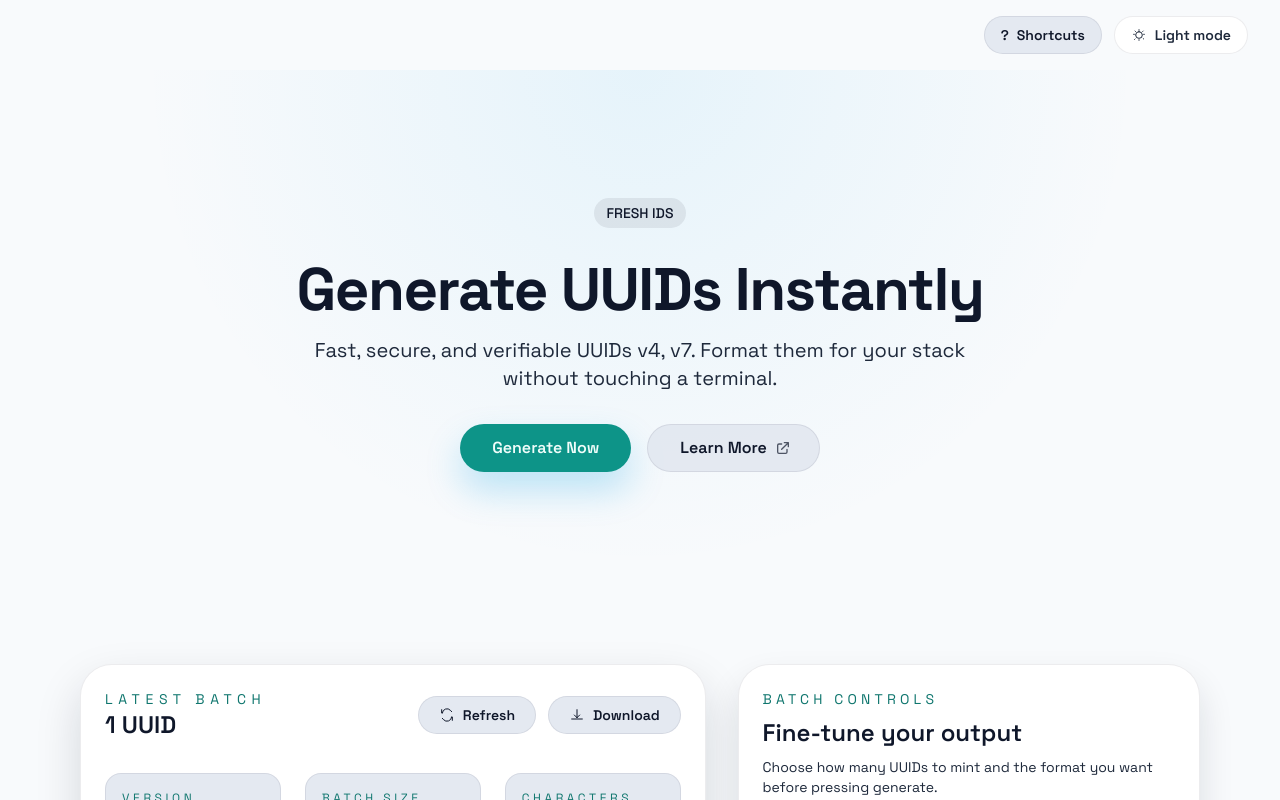
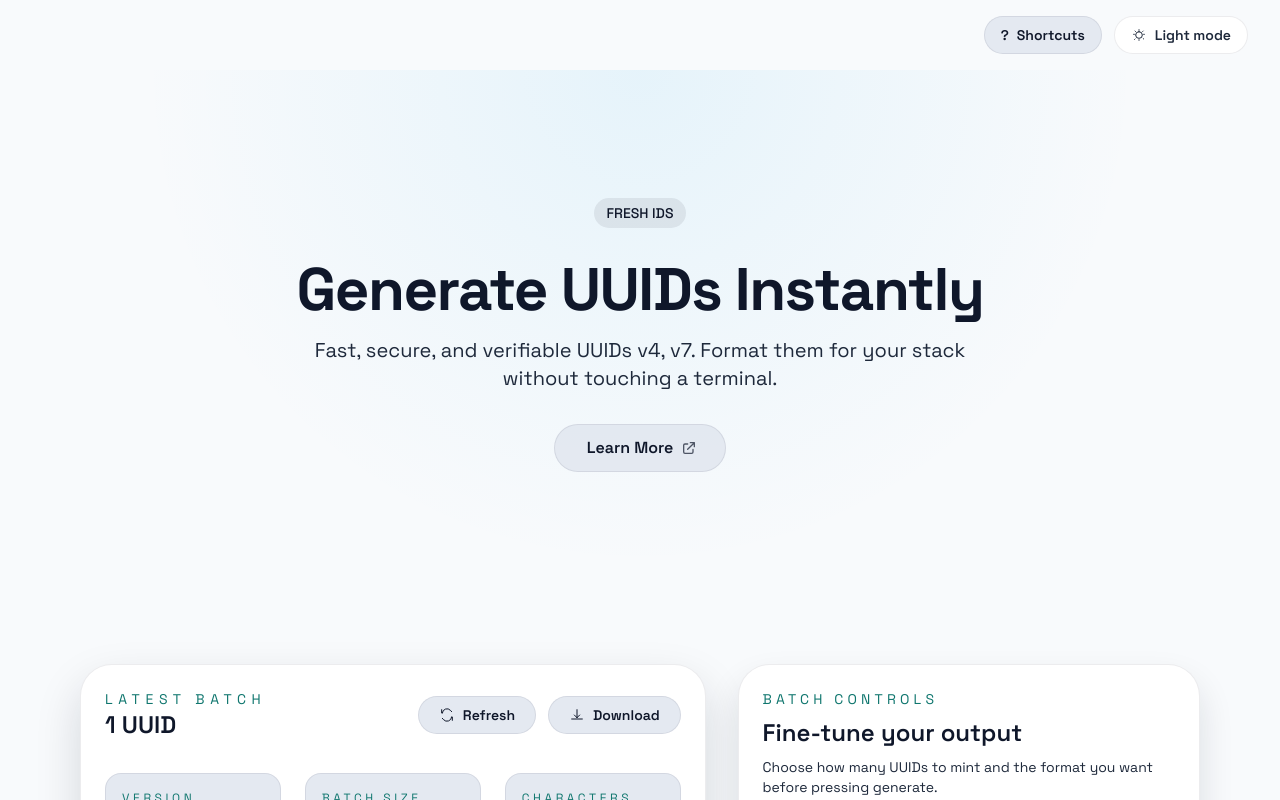
Before and after one commit to pyaethu-aung/uuid-generator, a React (Vite) app: page / in a window 1280 px wide. Shown: the top 800 px of the page. Built offline with nearby package versions, Linux system fonts and the light colour scheme; a web font is replaced by a local one.

Commit message:
refactor(enhanced-hero): remove primary CTA
- Removed "Generate Now" button from Hero per user feedback.
- Updated unit tests to reflect removed button.
- Updated spec and plan to remove FR-003 and renumber requirements.
- Verified test suite passes with updated expectations.

```diff
--- a/specs/005-enhanced-hero-design/plan.md
+++ b/specs/005-enhanced-hero-design/plan.md
@@ -5,7 +5,7 @@
 
 ## Summary
 
-Enhance the Hero section to improve first impressions and trust. The new design will feature a full-bleed background using CSS/SVG patterns, a "Fresh IDs" badge, impactful typography, and clear calls to action (Primary: Generate, Secondary: External Docs). The implementation will support seamless light/dark theme switching and align with the "UUID Generator Landing Page" design aesthetic.
+Enhance the Hero section to improve first impressions and trust. The new design will feature a full-bleed background using CSS/SVG patterns, a "Fresh IDs" badge, impactful typography, and clear calls to action (Secondary: External Docs). The implementation will support seamless light/dark theme switching and align with the "UUID Generator Landing Page" design aesthetic.
 
 ## Technical Context
 
@@ -34,7 +34,7 @@ Enhance the Hero section to improve first impressions and trust. The new design
 
 **Status**: [Resolved]
 
-- **Layout Strategy**: The current `App.jsx` constrains all content within a `max-w-6xl` container. To achieve "Full-Bleed Background" (FR-008), we must restructure `App.jsx` to allow the Hero component to span the full viewport width while its internal content ensures alignment.
+- **Layout Strategy**: The current `App.jsx` constrains all content within a `max-w-6xl` container. To achieve "Full-Bleed Background" (FR-007), we must restructure `App.jsx` to allow the Hero component to span the full viewport width while its internal content ensures alignment.
 - **Visual Assets**: background patterns will be implemented using CSS gradients/SVG to avoid image loads and allow easy theming.
 - **Design Source**: Retrieved screenshot from Stitch project `projects/3811513497141801643`.
 
@@ -59,7 +59,7 @@ Enhance the Hero section to improve first impressions and trust. The new design
         - Badge: "FRESH IDS" (Styled pill)
         - H1: "Generate UUIDs Instantly"
         - P: Subheadline
-        - Actions: "Generate Now" (Primary), "Learn More" (Secondary - External)
+        - Actions: "Learn More" (External)
         - Background: Abstract shapes/gradients via CSS/SVG.
 
 #### `App` (Refactor)
@@ -69,7 +69,7 @@ Enhance the Hero section to improve first impressions and trust. The new design
 
 #### Automated Tests
 - **Unit**: `src/components/Hero.test.jsx`
-    - Verify rendering of H1, Badge, and Buttons.
+    - Verify rendering of H1, Badge.
     - Verify "Learn More" link has `target="_blank"` and `rel="noopener noreferrer"`.
     - Verify secondary button text.
 
--- a/specs/005-enhanced-hero-design/spec.md
+++ b/specs/005-enhanced-hero-design/spec.md
@@ -52,12 +52,11 @@ As a user who prefers a specific system theme (Light or Dark), I want the hero s
 
 - **FR-001**: The hero section MUST display the main headline "Generate UUIDs Instantly" (or similar impact text).
 - **FR-002**: The hero section MUST include a subheadline describing key features (e.g., "Fast, secure, and verifiable UUIDs v4, v7").
-- **FR-003**: The section MUST include a primary "Generate Now" CTA button that links to the generator functionality.
-- **FR-004**: The section MUST include a secondary "Documentation" or "Learn More" link/button linking externally to RFC 4122 or Wikipedia.
-- **FR-005**: The design MUST be implemented using the existing CSS/Styling framework (Vanilla CSS per project standards).
-- **FR-006**: The component MUST fully support Light and Dark themes via CSS variables or specific classes.
-- **FR-007**: The visual design MUST align with the Stitch project `projects/3811513497141801643` (UUID Generator Landing Page).
-- **FR-008**: The hero section background MUST span the full viewport width (full-bleed), while content text remains aligned with the main page container.
+- **FR-003**: The section MUST include a secondary "Documentation" or "Learn More" link/button linking externally to RFC 4122 or Wikipedia.
+- **FR-004**: The design MUST be implemented using the existing CSS/Styling framework (Vanilla CSS per project standards).
+- **FR-005**: The component MUST fully support Light and Dark themes via CSS variables or specific classes.
+- **FR-006**: The visual design MUST align with the Stitch project `projects/3811513497141801643` (UUID Generator Landing Page).
+- **FR-007**: The hero section background MUST span the full viewport width (full-bleed), while content text remains aligned with the main page container.
 
 ### Design Resources
 
--- a/src/components/Hero.jsx
+++ b/src/components/Hero.jsx
@@ -46,12 +46,7 @@ function Hero({ feedback }) {
 
           {/* Actions */}
           <div className="flex flex-col items-center justify-center gap-4 sm:flex-row">
-            <button
-              onClick={scrollToGenerator}
-              className="theme-cta inline-flex h-12 items-center justify-center rounded-full px-8 text-base font-semibold transition hover:scale-105 active:scale-95 focus:outline-none focus:ring-2 focus:ring-offset-2 focus:ring-offset-[var(--page-bg)]"
-            >
-              Generate Now
-            </button>
+
             <a
               href="https://datatracker.ietf.org/doc/html/rfc4122"
               target="_blank"
```
Also changed, not shown: 1 other file (tests, documents, lock files or other folders).
